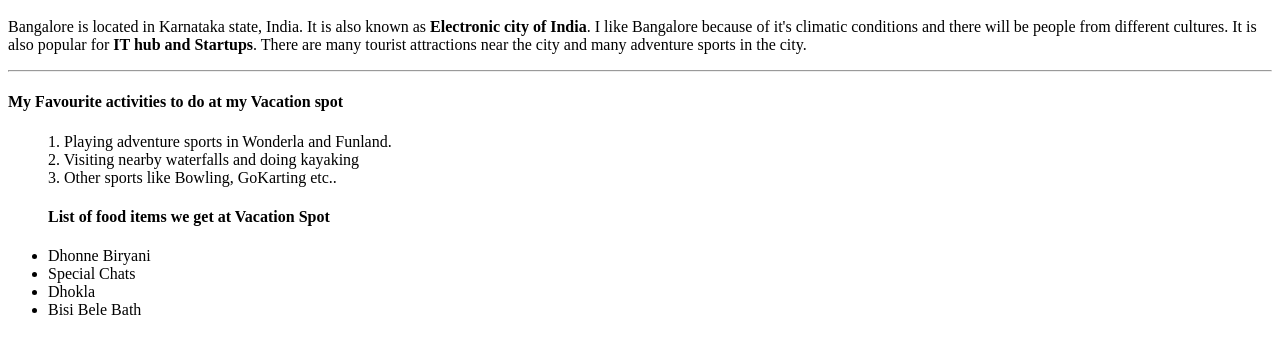
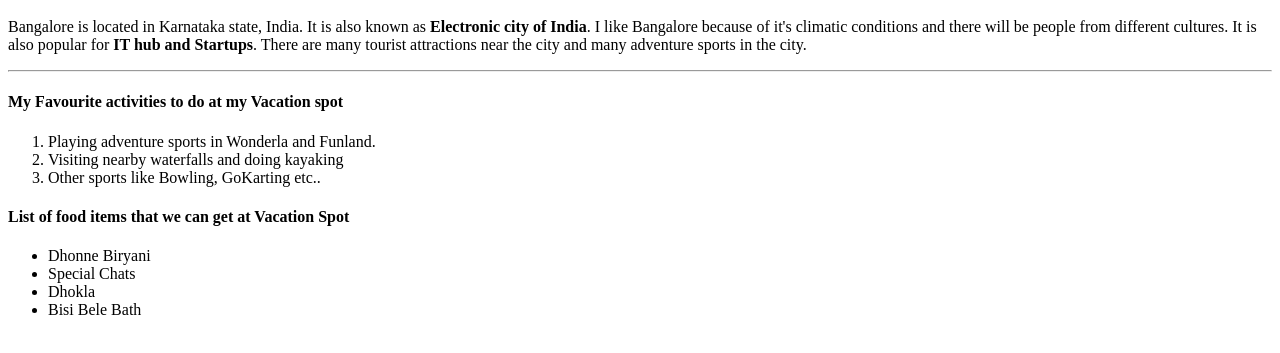
Before and after one commit to 44-563-WebApps-F23/44563-webapps-f23-assignment3-Jaswitha-20, a plain HTML site: page index.html in a window 1280 px wide. Shown: the part 101-454 px from the top of the page. Drawn offline with Linux system fonts and the light colour scheme.

Commit message:
Food we get at the Vacation spot is added

```diff
--- a/index.html
+++ b/index.html
@@ -15,14 +15,14 @@
         adventure sports in the city.
     </p>
     <hr>
-    <h4> My Favourite activities to do at my Vacation spot</h4>
+    <h4>My Favourite activities to do at my Vacation spot</h4>
     <ol>
-        1. Playing adventure sports in Wonderla and Funland. <br>
-        2. Visiting nearby waterfalls and doing kayaking<br>
-        3. Other sports like Bowling, GoKarting etc..
+       <li>Playing adventure sports in Wonderla and Funland. </li>
+       <li>Visiting nearby waterfalls and doing kayaking</li>
+       <li>Other sports like Bowling, GoKarting etc..</li>
     </ol>
+    <h4>List of food items that we can get at Vacation Spot</h4>
     <ul>
-    <h4> List of food items we get at Vacation Spot</h4>
         <li>Dhonne Biryani</li>
         <li>Special Chats</li>
         <li>Dhokla</li>
```
